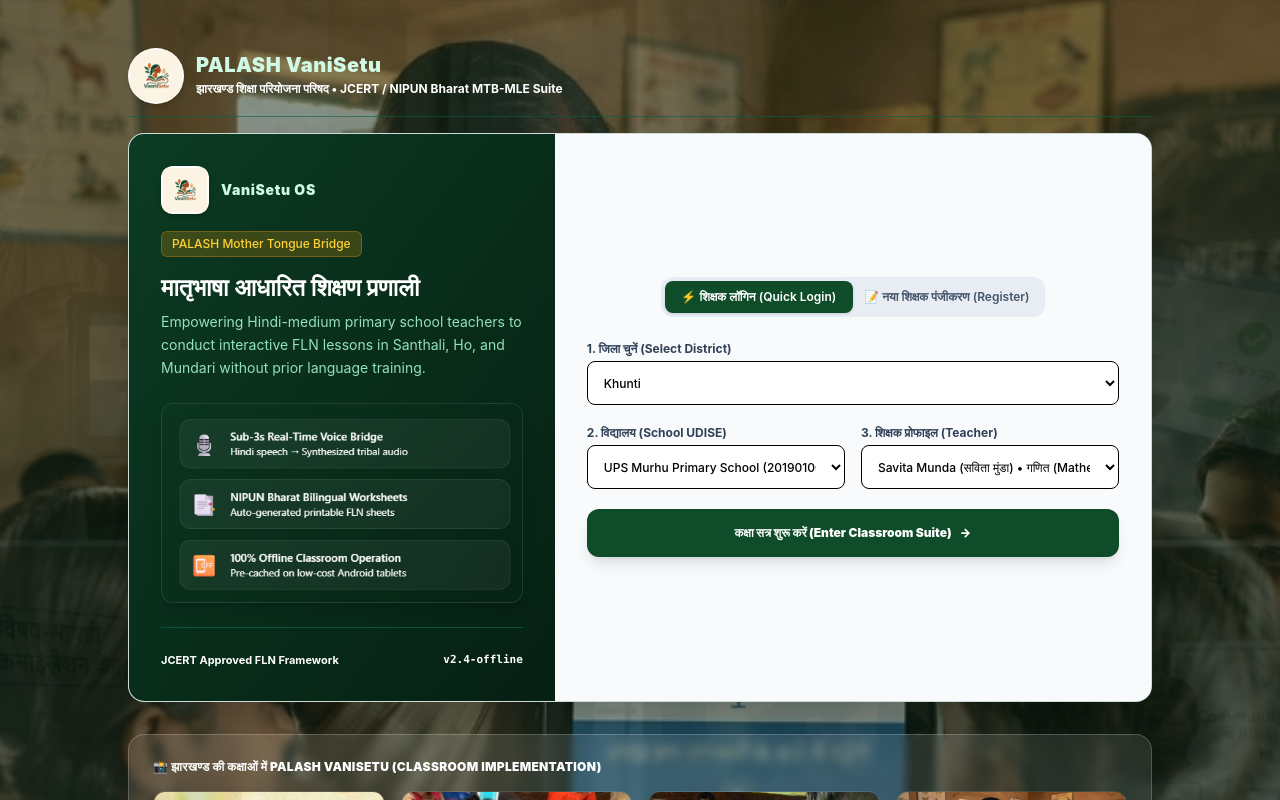
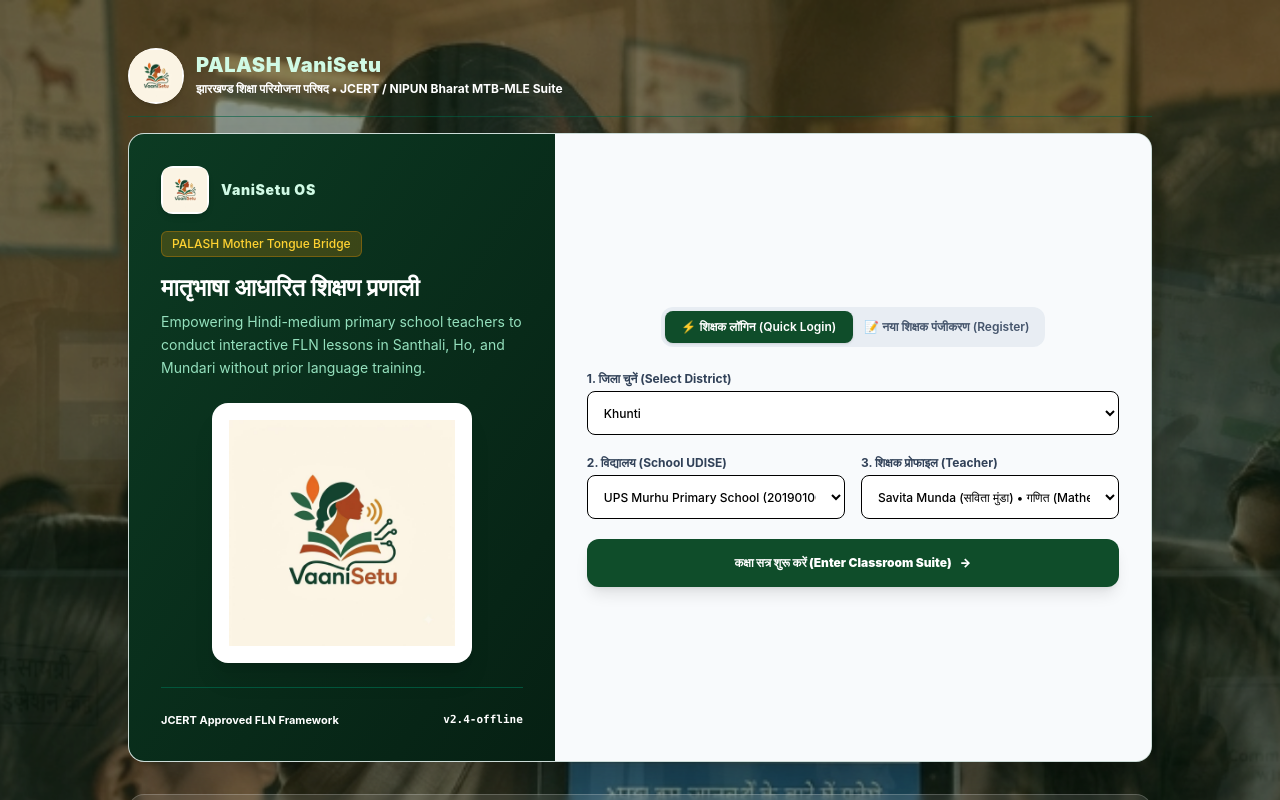
Before and after one commit to nikhil-codes-tech/vanisetu-, a React (Vite) app: page / in a window 1280 px wide. Shown: the top 800 px of the page. Built offline with nearby package versions, Linux system fonts and the light colour scheme.

Commit message:
Update: Displayed VaaniSetu brand logo in a large card layout on the login left panel

```diff
--- a/src/components/TeacherAuth.jsx
+++ b/src/components/TeacherAuth.jsx
@@ -257,10 +257,10 @@
               Empowering Hindi-medium primary school teachers to conduct interactive FLN lessons in Santhali, Ho, and Mundari without prior language training.
             </p>
 
-            <div className="mt-4 rounded-xl overflow-hidden border border-white/10 shadow-lg bg-[#0F4D2A]/10">
+            <div className="mt-6 rounded-2xl overflow-hidden border border-white/15 shadow-xl bg-white p-4 max-w-[260px] mx-auto">
               <img
-                src="/login_benefits.png"
-                alt="VaniSetu Login Benefits"
+                src="/vanisetu_logo.jpg"
+                alt="VaniSetu Logo Big"
                 className="w-full object-contain"
               />
             </div>
```
